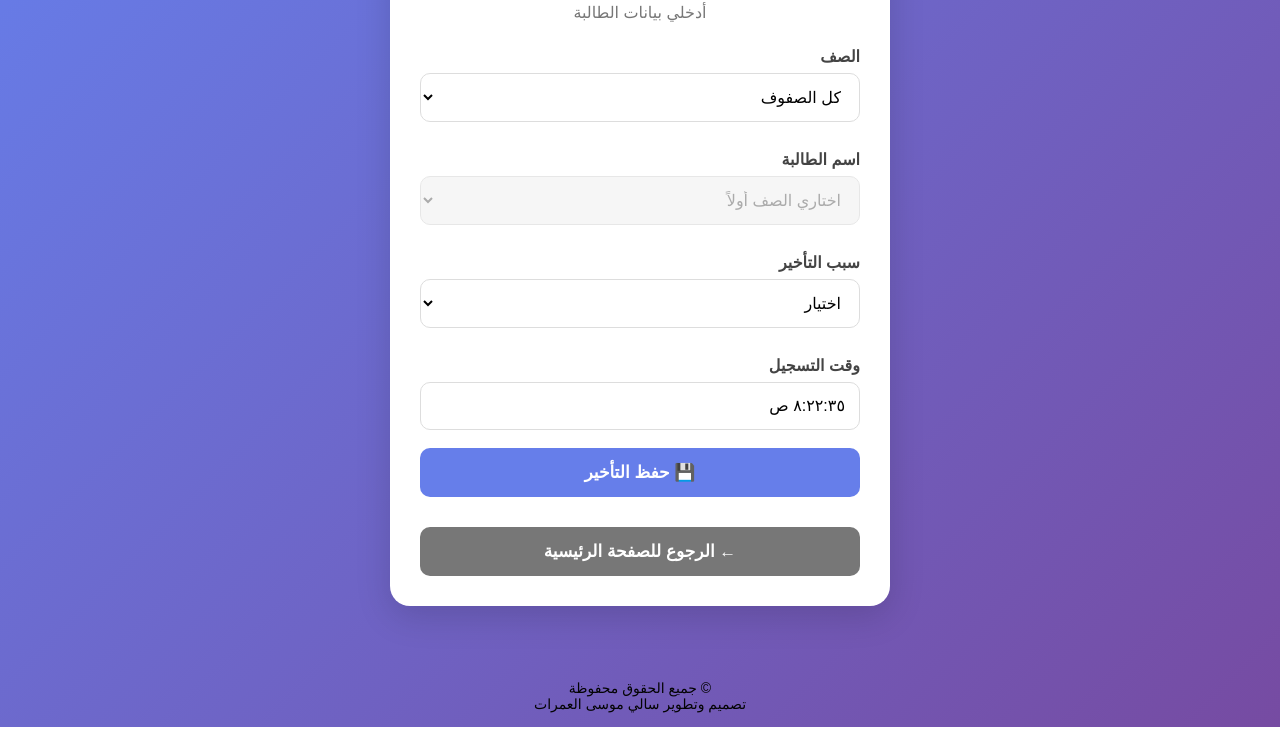
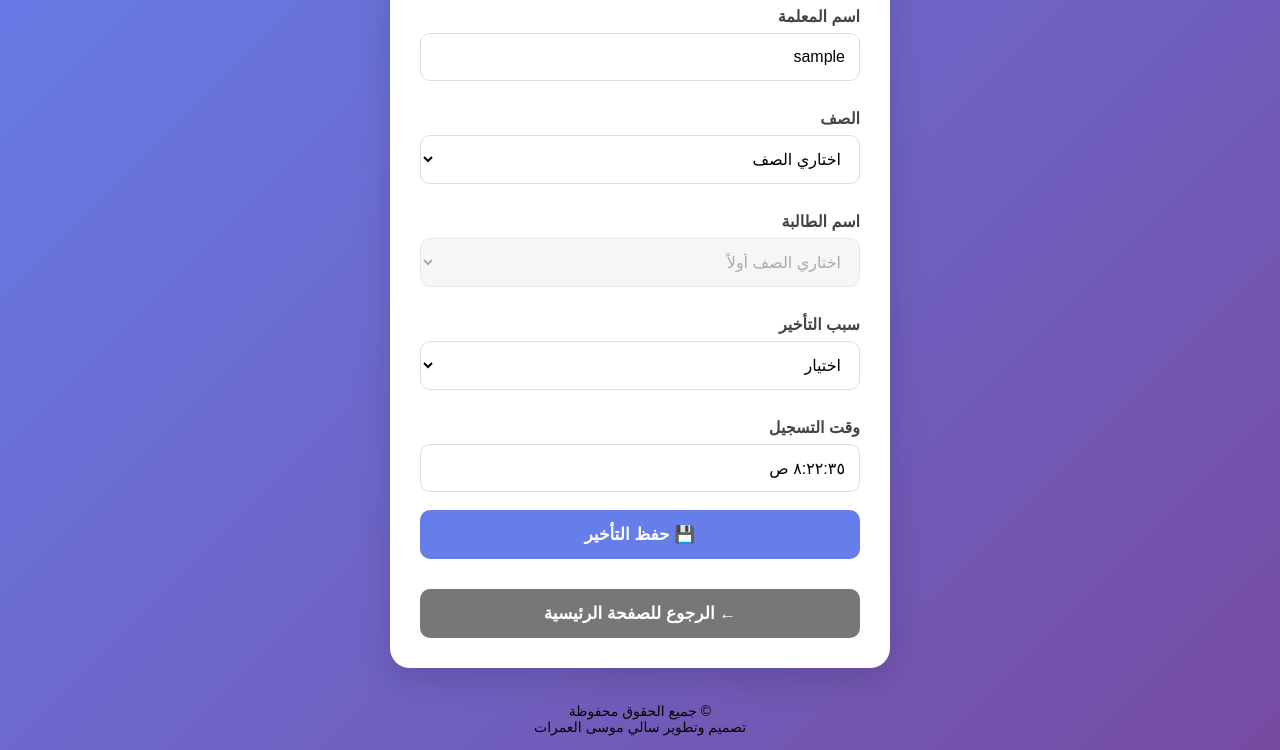
Before and after one commit to sallymousa244-beep/SchoolLater, a plain HTML site: page late-student.html in a window 1280 px wide. Shown: the part 135-885 px from the top of the page. Before the commit the page ends 862 px from the top, so only its background shows below. Drawn offline with Linux system fonts and the light colour scheme; sample sign-in values are in the browser's storage.

Commit message:
Update late-student.html

```diff
--- a/late-student.html
+++ b/late-student.html
@@ -54,6 +54,18 @@
 
         <form id="lateForm">
 
+            <!-- اسم المعلمة -->
+            <label for="teacherName">
+                اسم المعلمة
+            </label>
+
+            <input
+                type="text"
+                id="teacherName"
+                readonly
+            >
+
+
             <!-- الصف -->
             <label for="className">
                 الصف
@@ -62,12 +74,12 @@
             <select id="className" required>
 
                 <option value="">
-                كل الصفوف
-            </option>
+                    اختاري الصف
+                </option>
 
-            <option>سابع أ</option>
-                <option>سابع ب</option>
-                <option>سابع ج</option>
+                <option value="سابع أ">سابع أ</option>
+                <option value="سابع ب">سابع ب</option>
+                <option value="سابع ج">سابع ج</option>
 
                 <option value="ثامن أ">ثامن أ</option>
                 <option value="ثامن ب">ثامن ب</option>
@@ -96,7 +108,6 @@
                 <option value="توجيهي إدارة اعمال">
                     ثاني عشر ادارة أعمال
                 </option>
-
 
             </select>
 
@@ -228,6 +239,22 @@
 
     const saveButton =
         document.getElementById("saveButton");
+
+    const teacherInput =
+        document.getElementById("teacherName");
+
+
+    // اسم المعلمة من صفحة الدخول
+    const savedTeacher =
+        localStorage.getItem("username");
+
+    // إذا ما في اسم، ترجع لصفحة الدخول
+    if (!savedTeacher) {
+        window.location.href = "index.html";
+    }
+
+    teacherInput.value =
+        savedTeacher || "";
 
 
     console.log("الكود اشتغل ✅");
@@ -513,6 +540,24 @@
                     .value;
 
 
+            const teacherName =
+                teacherInput.value.trim();
+
+
+            // التأكد من اسم المعلمة
+            if (!teacherName) {
+
+                alert(
+                    "⚠️ سجلي الدخول من جديد وأدخلي اسمك"
+                );
+
+                window.location.href =
+                    "index.html";
+
+                return;
+            }
+
+
             // التأكد من الصف
             if (!className) {
 
@@ -575,9 +620,7 @@
                             ),
 
                         teacher:
-                            localStorage.getItem(
-                                "username"
-                            ) || "المعلمة",
+                            teacherName,
 
                         createdAt:
                             serverTimestamp()
@@ -596,6 +639,9 @@
 
                 // إعادة النموذج
                 lateForm.reset();
+
+                // إبقاء اسم المعلمة بعد إعادة النموذج
+                teacherInput.value = teacherName;
 
 
                 // إعادة قائمة الطالبات
```
